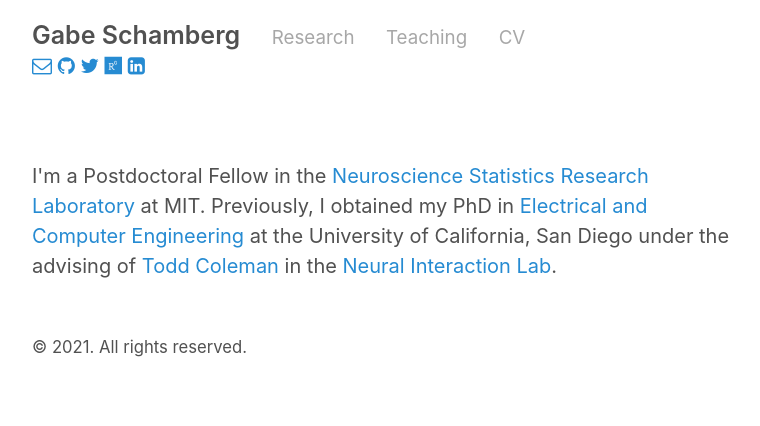
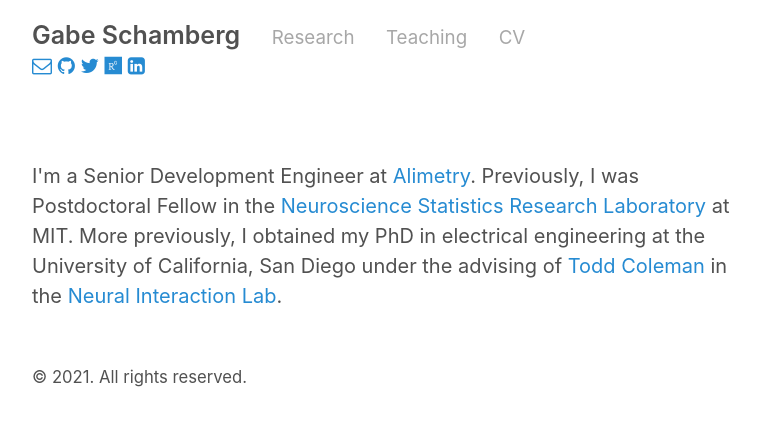
Before and after one commit to gabeschamberg/gabeschamberg.github.io, a Jekyll site: the page built from index.html, in a window 1280 px wide. Shown: the top 426 px of the page, without its empty margins (258-1018 px from the left). Built offline with Jekyll 4.4.1, drawn with Linux system fonts in a browser that asks for light colours; nearby versions of some CDN libraries; the list of posts is cut into pages by our own code; a style sheet for code colours, icons or effects is not loaded.

Commit message:
updated homepage

```diff
--- a/index.html
+++ b/index.html
@@ -4,7 +4,7 @@
 ---
 
 <p>
-I'm a Postdoctoral Fellow in the <a href="http://www.neurostat.mit.edu">Neuroscience Statistics Research Laboratory</a> at MIT. Previously, I obtained my PhD in <a href="http://www.ece.ucsd.edu/">Electrical and Computer Engineering</a> at the University of California, San Diego under the advising of <a href="http://jacobsschool.ucsd.edu/faculty/faculty_bios/index.sfe?fmp_recid=331">Todd Coleman</a> in the <a href="http://coleman.ucsd.edu/">Neural Interaction Lab</a>.
+I'm a Senior Development Engineer at <a href="http://www.alimetry.com">Alimetry</a>. Previously, I was Postdoctoral Fellow in the <a href="http://www.neurostat.mit.edu">Neuroscience Statistics Research Laboratory</a> at MIT. More previously, I obtained my PhD in electrical engineering at the University of California, San Diego under the advising of <a href="http://jacobsschool.ucsd.edu/faculty/faculty_bios/index.sfe?fmp_recid=331">Todd Coleman</a> in the <a href="http://coleman.ucsd.edu/">Neural Interaction Lab</a>.
 </p>
 
 <br>
```
